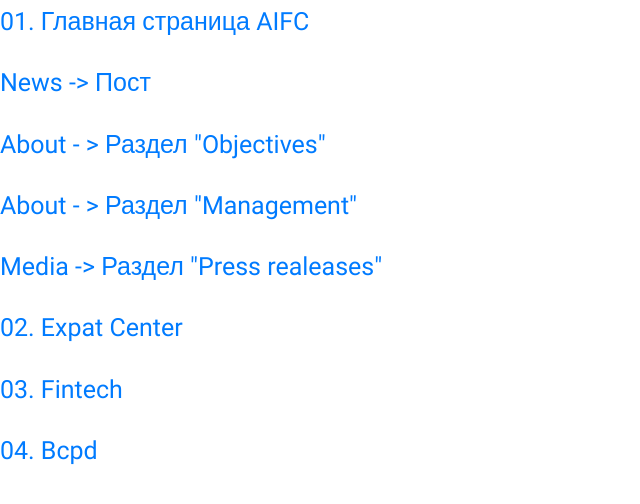
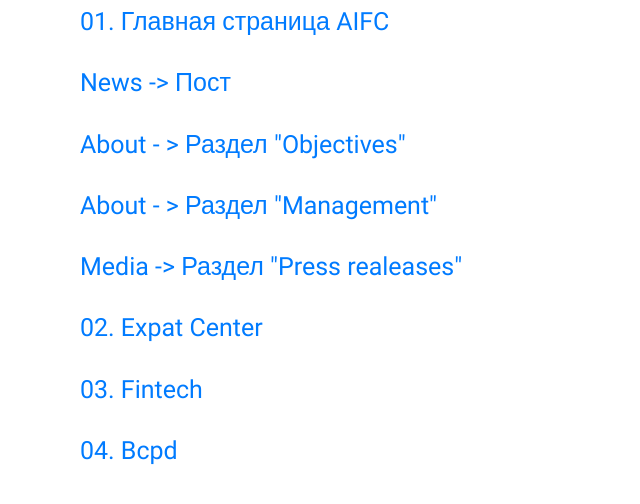
Before and after one commit to Akmaral97/Akmaral97.github.io, a website: page aifc/app/index.html in a window 1280 px wide. Shown: the whole page, without its empty margins (0-640 px from the left). Drawn offline with Linux system fonts and the light colour scheme.

Commit message:
Redone index.html

```diff
--- a/aifc/app/index.html
+++ b/aifc/app/index.html
@@ -37,7 +37,7 @@
 	</nav>
 	<style>
 		nav {
-			margin-right: 80px;
+			margin-left: 80px;
 		}
 		.pages-menu {
 			list-style: none;
```
